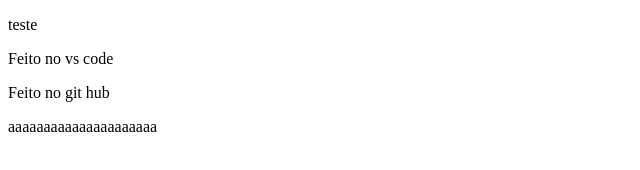
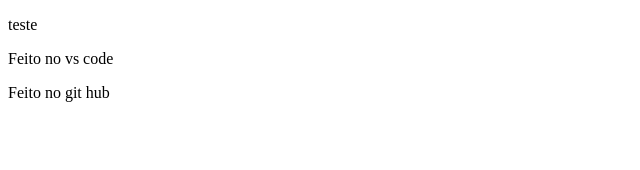
Before and after one commit to Pedrosl06/Github-teste, a plain HTML site: page index.html in a window 1280 px wide. Shown: the whole page, without its empty margins (0-640 px from the left). Drawn offline with Linux system fonts and the light colour scheme.

Commit message:
Update index.html

```diff
--- a/index.html
+++ b/index.html
@@ -10,6 +10,6 @@
 <body>
      <p>Feito no vs code</p>
     <p>Feito no git hub</p>
-    <p> aaaaaaaaaaaaaaaaaaaaa</p>
+
 </body>
 </html>
```
